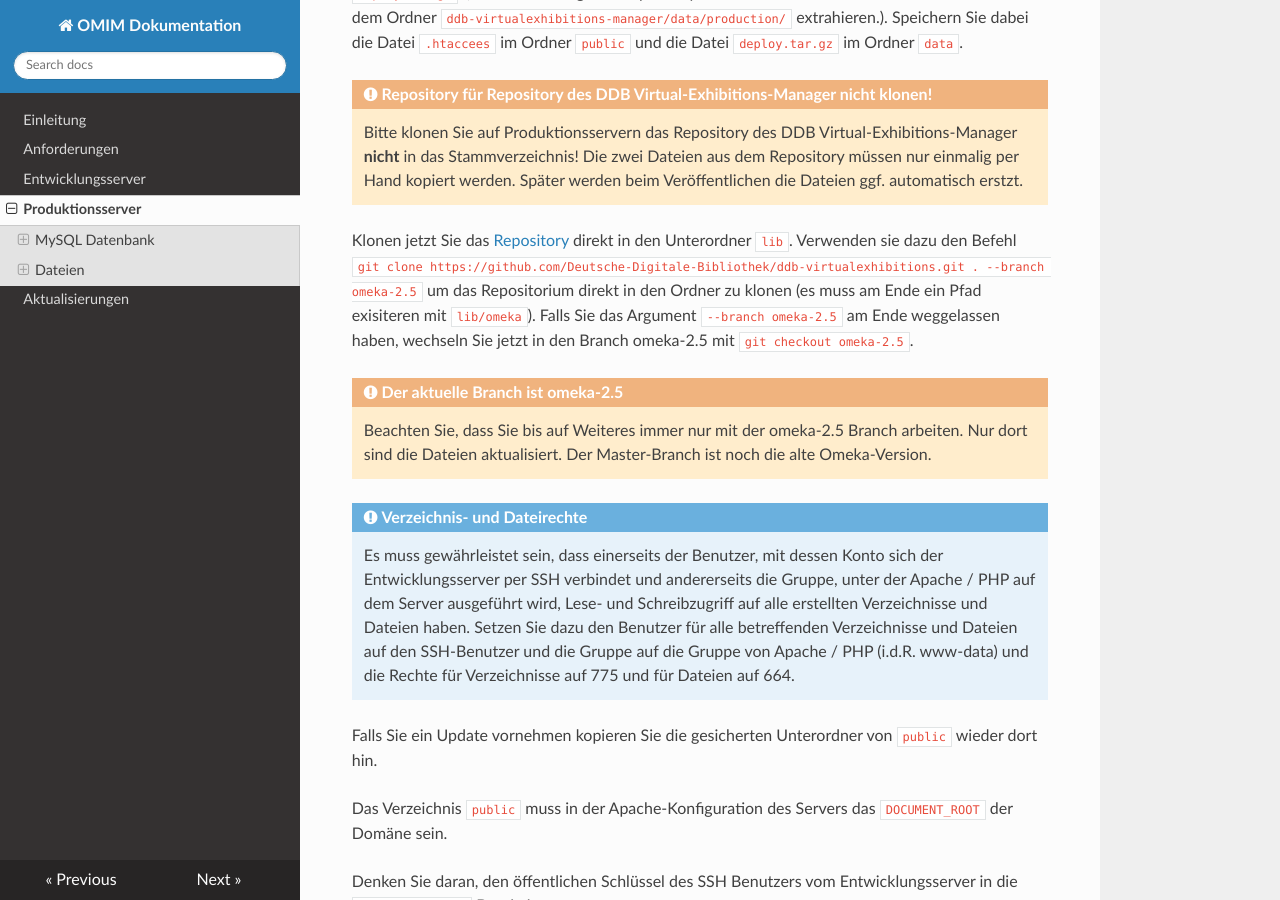
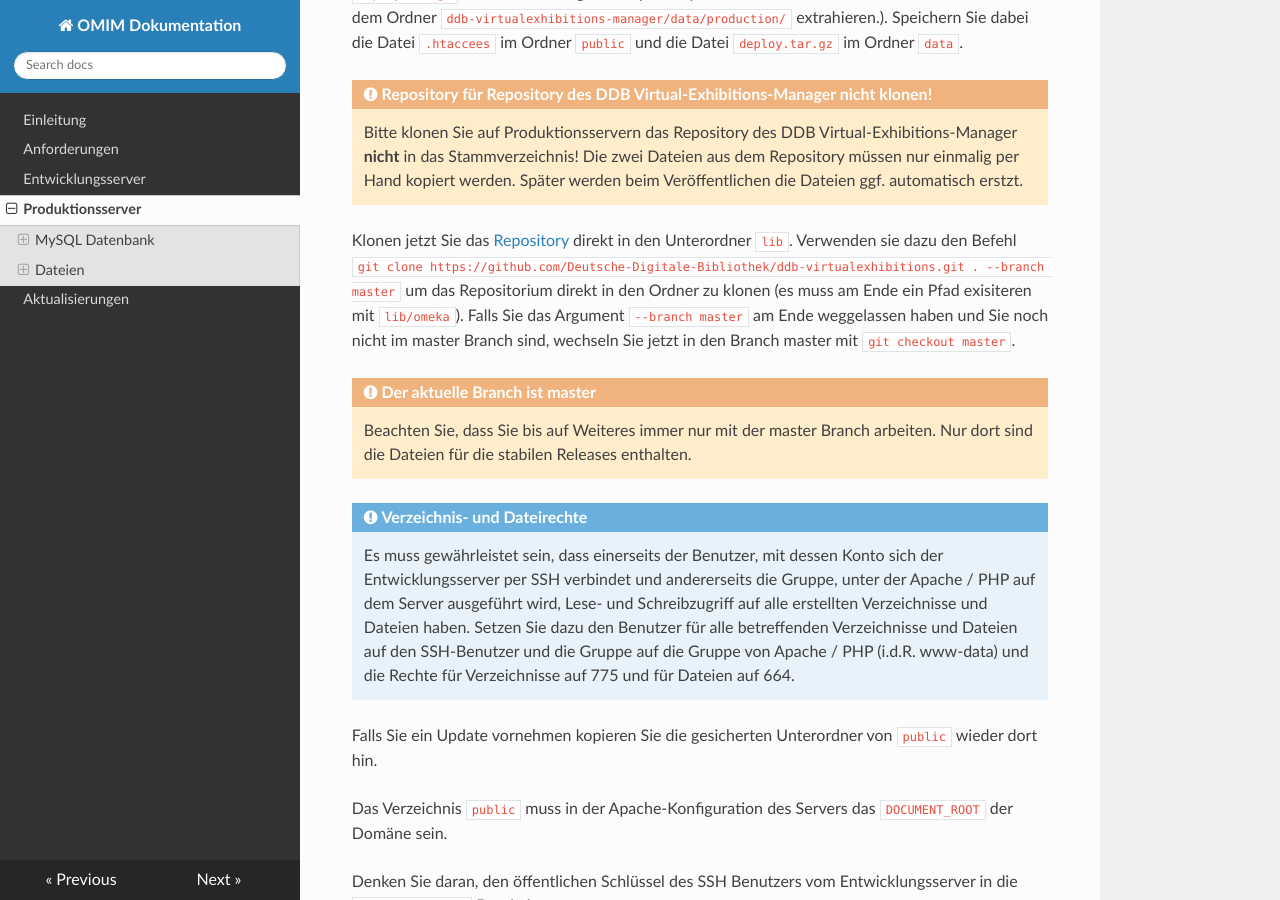
Before and after one commit to Deutsche-Digitale-Bibliothek/ddb-virtualexhibitions-systemdocs, an MkDocs documentation site: the page built from docs/prod-srv.md, in a window 1280 px wide and 900 px high, scrolled down 881 px. Built offline with MkDocs 1.6.1, drawn with Linux system fonts in a browser that asks for light colours; nearby versions of some CDN libraries; old or Windows-style settings are respelled for this version of MkDocs.

Commit message:
Change instruction for cloning git-repository ddb-virtualexhibitions
As of v1.0.0 the default stable production branch for repository
Deutsche-Digitale-Bibliothek/ddb-virtualexhibitions-manager
is the master branch.

modified:
- docs/dev-srv.md
- docs/prod-srv.md
- docs/updates.md

````diff
--- a/docs/prod-srv.md
+++ b/docs/prod-srv.md
@@ -34,13 +34,12 @@ Speichern Sie aus der [Repository des DDB Virtual-Exhibitions-Manager](https://g
     Die zwei Dateien aus dem Repository müssen nur einmalig per Hand kopiert werden. Später werden beim Veröffentlichen die Dateien ggf. automatisch erstzt.
 
 Klonen jetzt Sie das [Repository](https://github.com/Deutsche-Digitale-Bibliothek/ddb-virtualexhibitions) direkt in den Unterordner ``lib``.
-Verwenden sie dazu den Befehl ```git clone https://github.com/Deutsche-Digitale-Bibliothek/ddb-virtualexhibitions.git . --branch omeka-2.5```
+Verwenden sie dazu den Befehl ```git clone https://github.com/Deutsche-Digitale-Bibliothek/ddb-virtualexhibitions.git . --branch master```
 um das Repositorium direkt in den Ordner zu klonen (es muss am Ende ein Pfad exisiteren mit ``lib/omeka``).
-Falls Sie das Argument ```--branch omeka-2.5``` am Ende weggelassen haben, wechseln Sie jetzt in den Branch omeka-2.5 mit ```git checkout omeka-2.5```.
+Falls Sie das Argument ```--branch master``` am Ende weggelassen haben und Sie noch nicht im master Branch sind, wechseln Sie jetzt in den Branch master mit ```git checkout master```.
 
-!!! warning "Der aktuelle Branch ist omeka-2.5"
-    Beachten Sie, dass Sie bis auf Weiteres immer nur mit der omeka-2.5 Branch arbeiten. Nur dort sind die Dateien aktualisiert.
-    Der Master-Branch ist noch die alte Omeka-Version.
+!!! warning "Der aktuelle Branch ist master"
+    Beachten Sie, dass Sie bis auf Weiteres immer nur mit der master Branch arbeiten. Nur dort sind die Dateien für die stabilen Releases enthalten.
 
 !!! note "Verzeichnis- und Dateirechte"
     Es muss gewährleistet sein, dass einerseits der Benutzer, mit dessen Konto sich der Entwicklungsserver per SSH verbindet und andererseits die Gruppe, unter der Apache / PHP auf dem Server ausgeführt wird, Lese- und Schreibzugriff auf alle erstellten Verzeichnisse und Dateien haben.
````
Also changed, not shown: docs/dev-srv.md (+4 -5 lines), docs/updates.md (+1 -1 lines).
